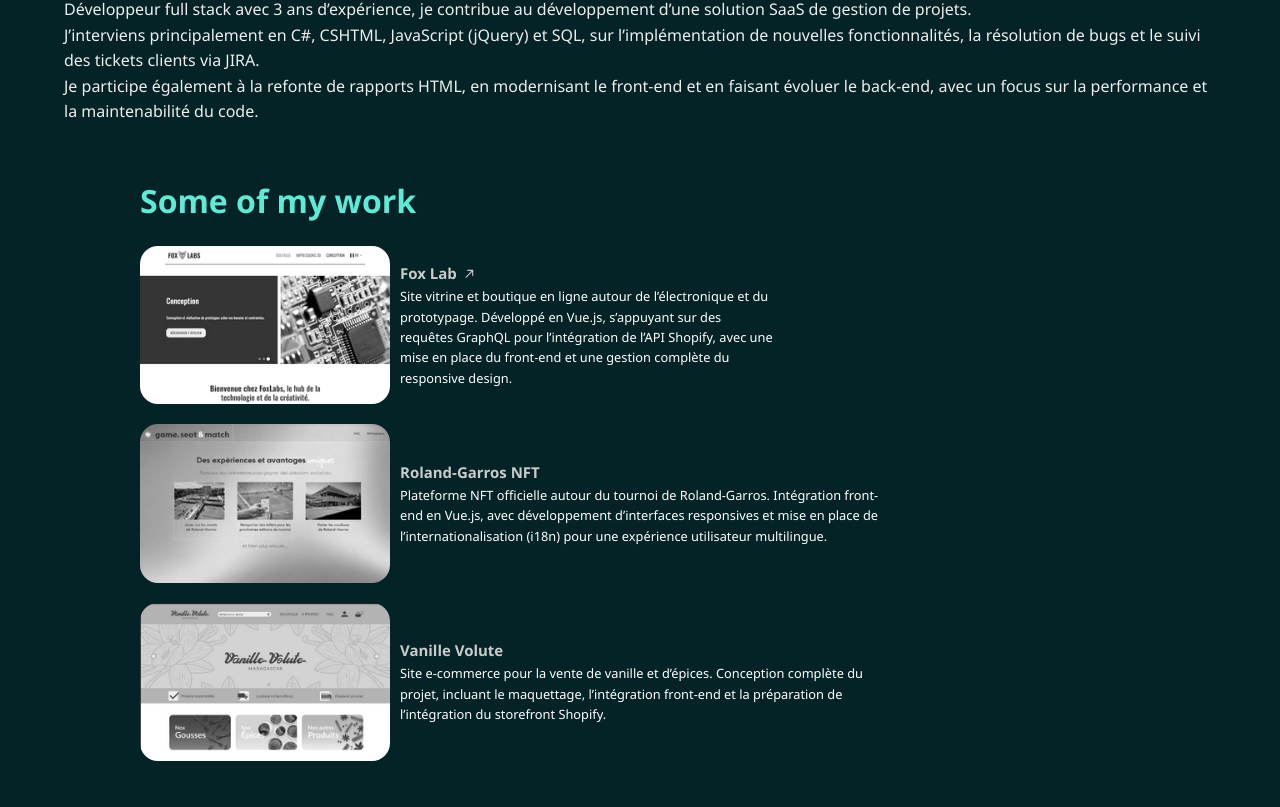
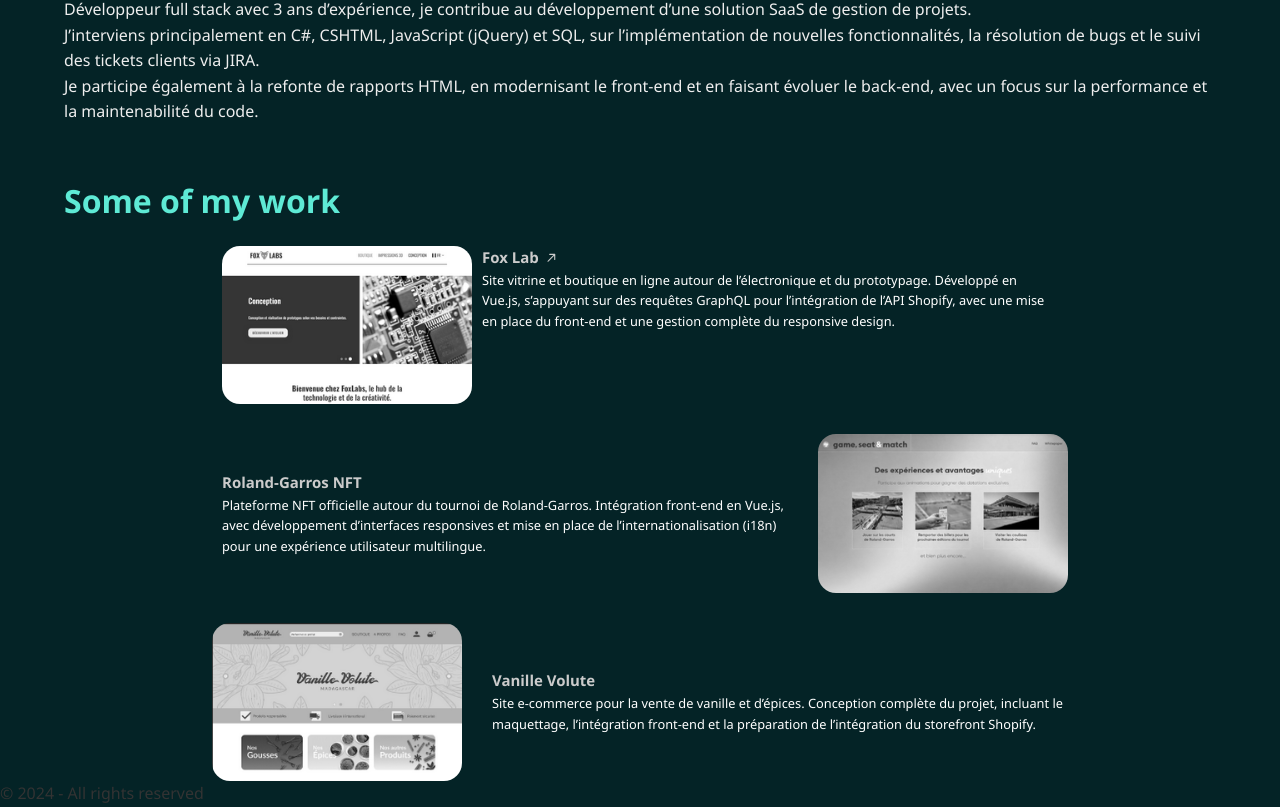
Before and after one commit to LaverreLogan/Portfolio_2026, a Vue app: page / in a window 1280 px wide. Shown: the part 1283-2090 px from the top of the page. Before the commit the page ends 2044 px from the top, so only its background shows below. Built offline with nearby package versions, Linux system fonts and the light colour scheme.

Commit message:
feat: avancement portfolio

```diff
--- a/src/App.vue
+++ b/src/App.vue
@@ -4,6 +4,7 @@
     <Experiences />
     <About />
     <Portfolio />
+    <Footer />
 </template>
 
 <script>
@@ -12,6 +13,7 @@
 import Experiences from './components/sections/Experiences.vue'
 import About from './components/sections/About.vue'
 import Portfolio from './components/sections/Portfolio.vue';
+import Footer from './components/sections/Footer.vue';
 export default {
     name: "App",
     components: {
@@ -19,7 +21,8 @@
         NavBar,
         Experiences,
         About,
-        Portfolio
+        Portfolio,
+        Footer
     }
 }
 </script>
--- /dev/null
+++ b/src/components/sections/Footer.vue
@@ -0,0 +1,9 @@
+<template>
+    <div class="footer">
+        <p>© 2024 - All rights reserved</p>
+    </div>
+</template>
+<script setup>
+</script>
+<style lang="less" scoped>
+</style>
--- a/src/components/sections/Portfolio.vue
+++ b/src/components/sections/Portfolio.vue
@@ -1,16 +1,18 @@
 <template>
   <div class="portfolio-container">
     <h1>Some of my work</h1>
+    <div class="cards-container">
       <div class="card">
+        <a class="card__link" href="https://foxlabs.fr" target="_blank" rel="noopener noreferrer">
           <img :src="mockupFoxLab" alt="Mockup Fox Lab" />
-      <a href="https://foxlabs.fr" target="_blank" rel="noopener noreferrer">
           <div class="card__content">
             <div class="card__content-title">
               <h3>Fox Lab</h3>
               <img class="icon" :src="arrowTopRight" alt="Arrow top right" />
             </div>
             <p>Site vitrine et boutique en ligne autour de l’électronique et du prototypage.
-            Développé en Vue.js, s’appuyant sur des requêtes GraphQL pour l’intégration de l’API Shopify, avec une mise
+              Développé en Vue.js, s’appuyant sur des requêtes GraphQL pour l’intégration de l’API Shopify, avec une
+              mise
               en
               place
               du front-end et une gestion complète du responsive design.</p>
@@ -18,7 +20,6 @@
         </a>
       </div>
       <div class="card">
-      <img :src="mockupRG" alt="Mockup RG" />
         <div class="card__content">
           <div class="card__content-title">
             <h3>Roland-Garros NFT</h3>
@@ -27,6 +28,7 @@
             Intégration front-end en Vue.js, avec développement d’interfaces responsives et mise en place de
             l’internationalisation (i18n) pour une expérience utilisateur multilingue.</p>
         </div>
+        <img :src="mockupRG" alt="Mockup RG" />
       </div>
       <div class="card">
         <img :src="mockupVanilleVolute" alt="Mockup Vanille Volute" />
@@ -37,6 +39,7 @@
           <p>Site e-commerce pour la vente de vanille et d’épices.
             Conception complète du projet, incluant le maquettage, l’intégration front-end et la préparation de
             l’intégration du storefront Shopify.</p>
+        </div>
       </div>
     </div>
   </div>
@@ -56,17 +59,30 @@
   display: flex;
   flex-direction: column;
   align-items: flex-start;
-  max-width: 1000px;
+  justify-content: center;
   margin: 0 auto;
   gap: 20px;
 
+  .cards-container {
+    display: flex;
+    flex-direction: column;
+    align-items: center;
+    gap: 30px;
+
     .card {
       display: flex;
-    justify-content: flex-start;
+      justify-content: center;
       align-items: center;
       border-radius: 20px;
+      max-width: 1400px;
       transition: transform 0.3s ease;
       filter: grayscale(100%);
+      gap: 20px;
+
+      &__link {
+        display: flex;
+        justify-content: center;
+      }
 
       &__content {
         margin-left: 10px;
@@ -81,10 +97,12 @@
           color: #fff;
         }
       }
+
       &__content-title {
         display: flex;
         align-items: center;
         gap: 5px;
+
         .icon {
           width: 16px;
           height: 16px;
@@ -95,6 +113,7 @@
       &:hover {
         filter: grayscale(0%);
         transform: scale(1.05);
+        transform: translateY(-8px) scale(1.02);
       }
 
       img {
@@ -104,16 +123,11 @@
         border-radius: 18px;
         transition: filter 0.3s ease;
       }
-
+    }
   }
 }
 
-@media (min-width: 1260px) {
-  .portfolio-container {
-    grid-template-columns: repeat(4, 300px);
-    justify-content: center;
-  }
-}
+@media (min-width: 1260px) {}
 
 /* Sinon 2 × 2 */
 @media (max-width: 1259px) {
```
Lines whose indentation alone changed are shown as unchanged.
